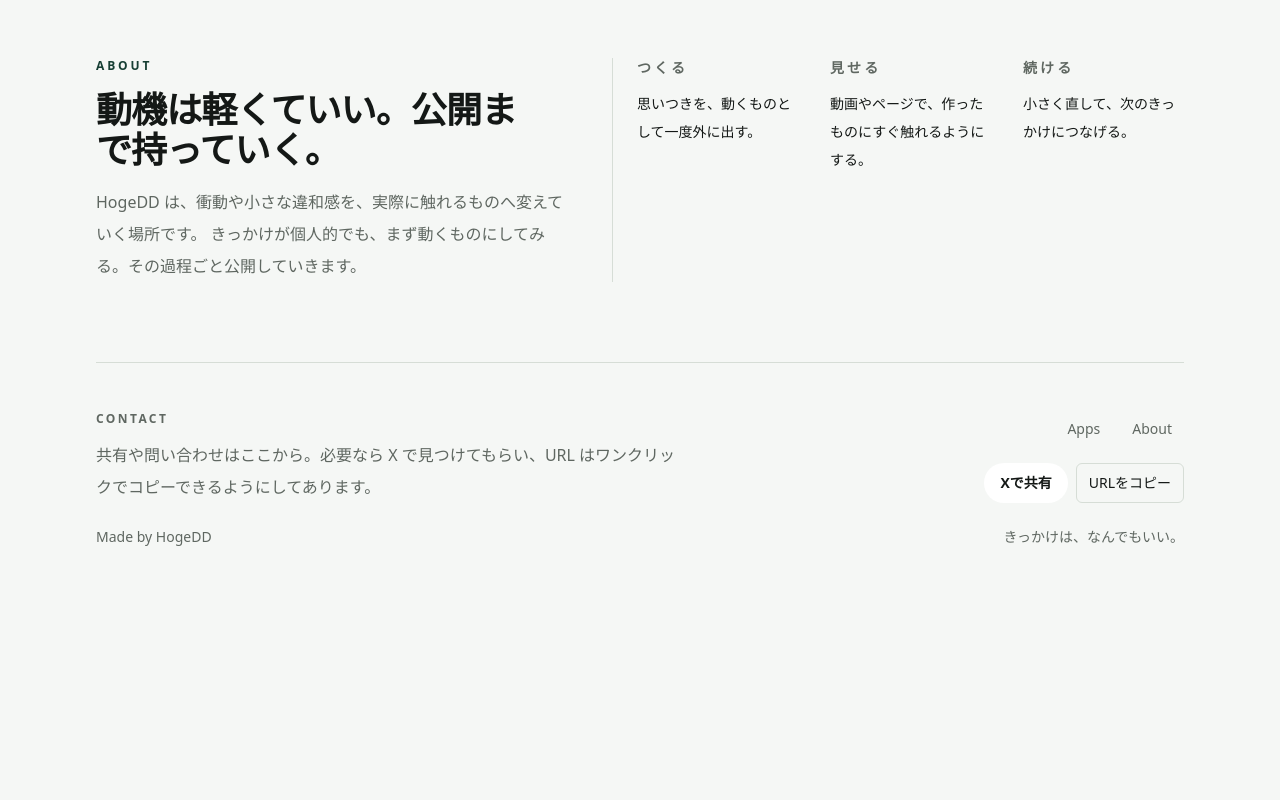
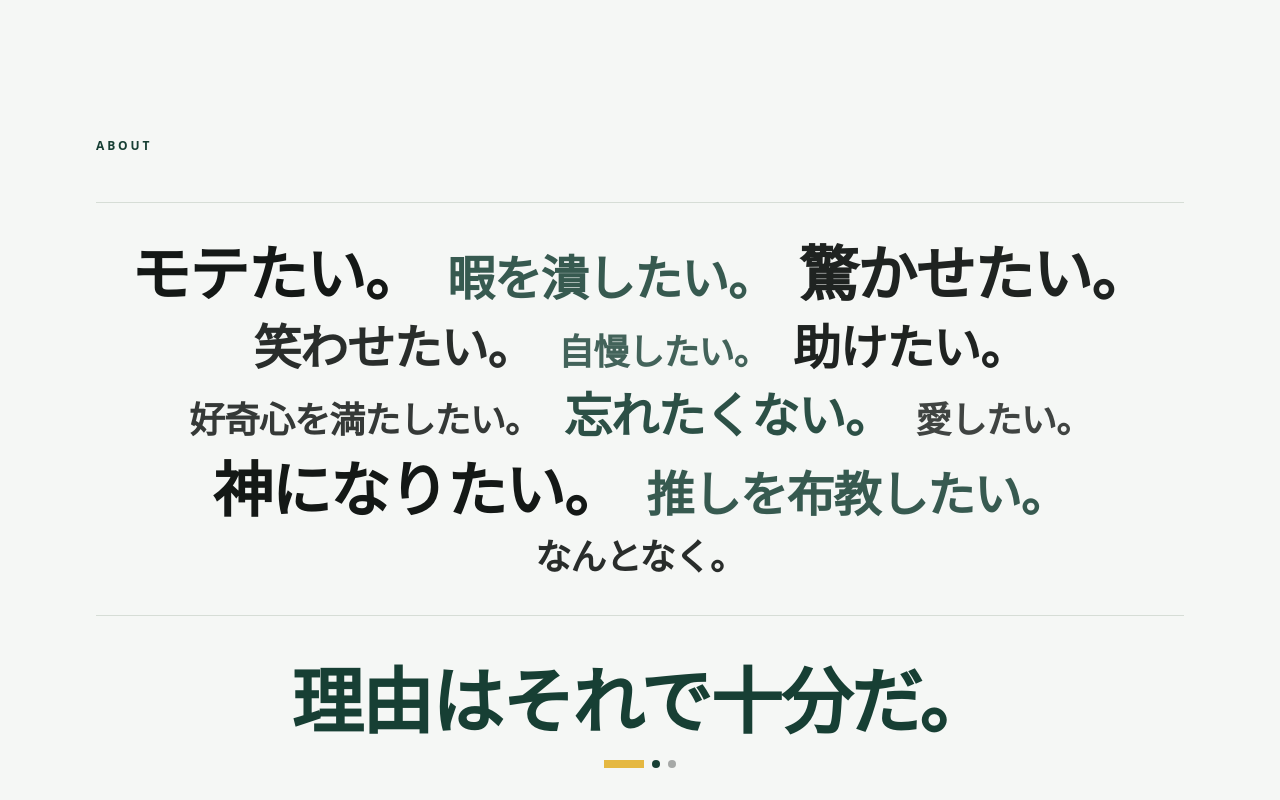
Before and after one commit to HogeDD/hogedd-web, a Next.js app in the folder frontend/: page / in a window 1280 px wide. Shown: the part 1680-2480 px from the top of the page. Before the commit the page ends 2283 px from the top, so only its background shows below. Built offline with nearby package versions, Linux system fonts and the light colour scheme.

Commit message:
Aboutセクションの表現を調整

```diff
--- a/frontend/app/page.tsx
+++ b/frontend/app/page.tsx
@@ -127,42 +127,52 @@ export default function Home() {
           </div>
         </section>
 
-        <section id="about" className="grid gap-12 py-20 lg:grid-cols-[0.9fr_1.1fr]">
-          <div className="space-y-4">
+        <section id="about" className="py-32 sm:py-40">
+          <div className="space-y-12">
             <p className="text-xs font-semibold uppercase tracking-[0.24em] text-[var(--accent)]">
               About
             </p>
-            <h2 className="max-w-md text-3xl font-semibold tracking-tight sm:text-4xl">
-              動機は軽くていい。公開まで持っていく。
-            </h2>
-            <p className="max-w-xl text-sm leading-7 text-[var(--muted)] sm:text-base sm:leading-8">
-              HogeDD は、衝動や小さな違和感を、実際に触れるものへ変えていく場所です。
-              きっかけが個人的でも、まず動くものにしてみる。その過程ごと公開していきます。
-            </p>
-          </div>
-
-          <div className="grid gap-8 border-l border-[var(--border)] pl-6 sm:grid-cols-3">
-            {[
-              {
-                title: "つくる",
-                body: "思いつきを、動くものとして一度外に出す。",
-              },
-              {
-                title: "見せる",
-                body: "動画やページで、作ったものにすぐ触れるようにする。",
-              },
-              {
-                title: "続ける",
-                body: "小さく直して、次のきっかけにつなげる。",
-              },
-            ].map((item) => (
-              <div key={item.title} className="space-y-3">
-                <h3 className="text-sm font-semibold uppercase tracking-[0.22em] text-[var(--muted)]">
-                  {item.title}
-                </h3>
-                <p className="text-sm leading-7 text-[var(--foreground)]">{item.body}</p>
+            <div className="flex flex-wrap items-baseline justify-center gap-x-6 gap-y-5 border-y border-[var(--border)] py-10 text-center">
+              {[
+                { text: "モテたい。", size: "text-4xl sm:text-6xl", opacity: "opacity-100" },
+                { text: "暇を潰したい。", size: "text-3xl sm:text-5xl", opacity: "opacity-85" },
+                { text: "驚かせたい。", size: "text-4xl sm:text-6xl", opacity: "opacity-95" },
+                { text: "笑わせたい。", size: "text-3xl sm:text-5xl", opacity: "opacity-90" },
+                { text: "自慢したい。", size: "text-2xl sm:text-4xl", opacity: "opacity-80" },
+                { text: "助けたい。", size: "text-3xl sm:text-5xl", opacity: "opacity-95" },
+                {
+                  text: "好奇心を満たしたい。",
+                  size: "text-2xl sm:text-4xl",
+                  opacity: "opacity-85",
+                },
+                { text: "忘れたくない。", size: "text-3xl sm:text-5xl", opacity: "opacity-90" },
+                { text: "愛したい。", size: "text-2xl sm:text-4xl", opacity: "opacity-80" },
+                { text: "神になりたい。", size: "text-4xl sm:text-6xl", opacity: "opacity-100" },
+                { text: "推しを布教したい。", size: "text-3xl sm:text-5xl", opacity: "opacity-85" },
+                { text: "なんとなく。", size: "text-2xl sm:text-4xl", opacity: "opacity-90" },
+              ].map((item, index) => (
+                <span
+                  key={item.text}
+                  className={`${item.size} ${item.opacity} font-semibold leading-none tracking-tight ${
+                    index % 3 === 1 ? "text-[var(--accent)]" : "text-[var(--foreground)]"
+                  }`}
+                >
+                  {item.text}
+                </span>
+              ))}
+            </div>
+            <div className="flex flex-col items-center gap-6 text-center">
+              <p className="text-5xl font-semibold tracking-tight text-[var(--accent)] sm:text-7xl">
+                <span>理由はそれで</span>
+                <br className="sm:hidden" />
+                <span>十分だ。</span>
+              </p>
+              <div className="flex items-center gap-2" aria-hidden="true">
+                <span className="h-2 w-10 bg-[var(--highlight)]" />
+                <span className="h-2 w-2 rounded-full bg-[var(--accent)]" />
+                <span className="h-2 w-2 rounded-full bg-[var(--foreground)]/35" />
               </div>
-            ))}
+            </div>
           </div>
         </section>
         <SiteFooter
```
